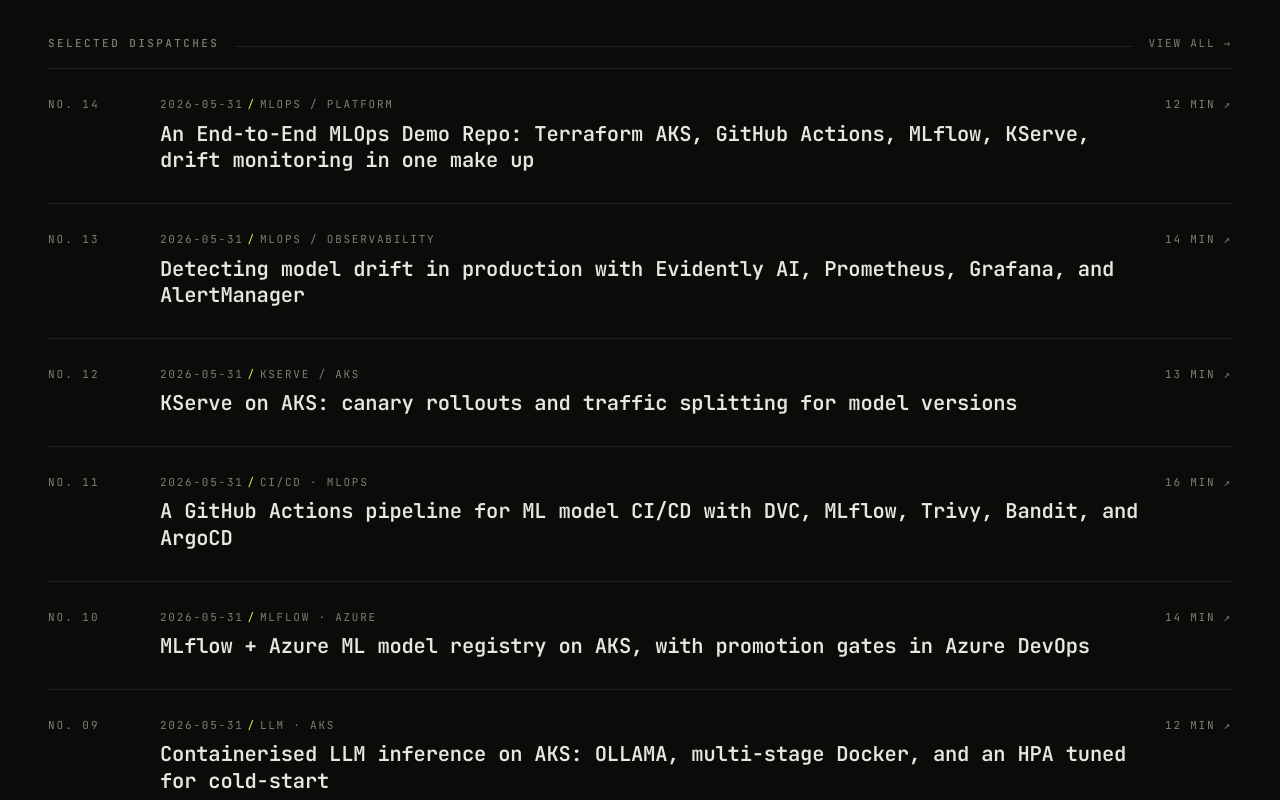
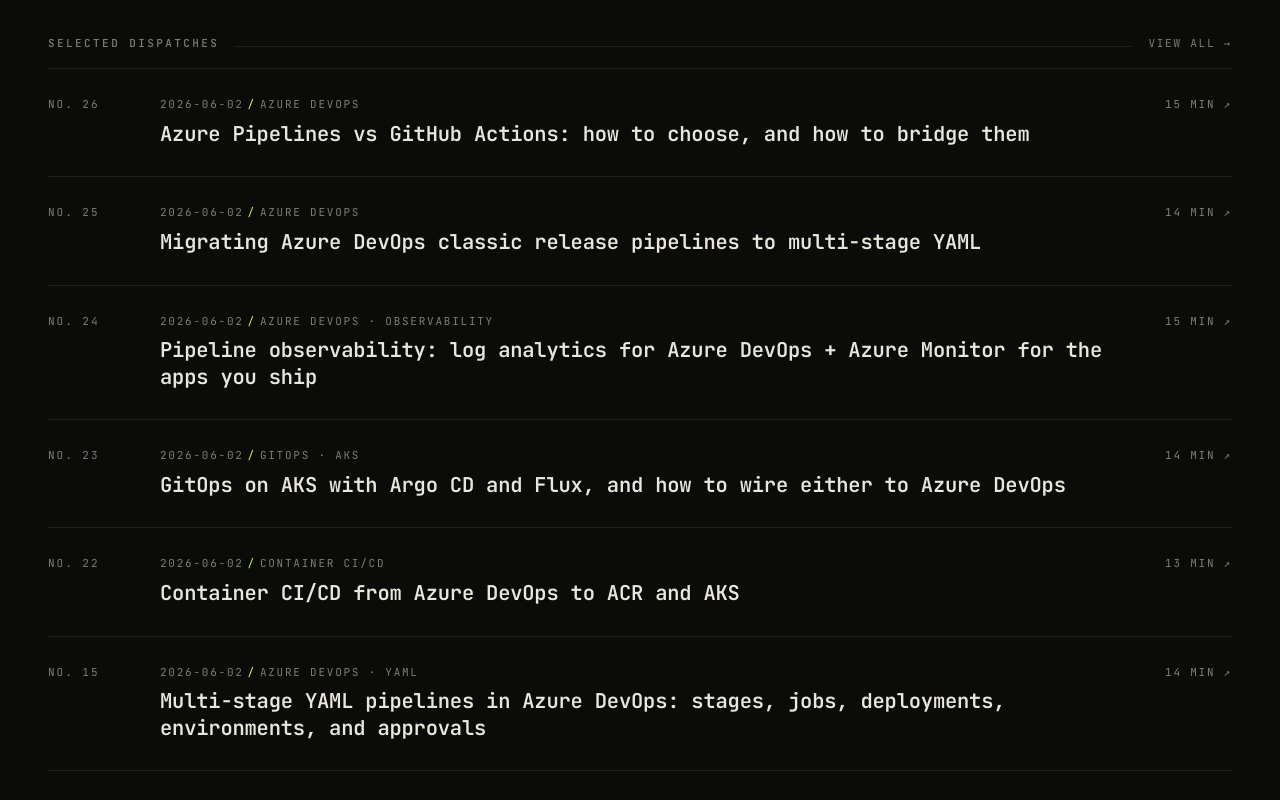
Before and after one commit to ougabriel/gab-portfolio, a React (Vite) app in the folder project/: page / in a window 1280 px wide. Shown: the part 1020-1820 px from the top of the page. Built offline with nearby package versions, Linux system fonts and the light colour scheme.

Commit message:
Add Azure DevOps series (12 articles, folios No. 15-26)

```diff
--- a/project/src/components/Articles.tsx
+++ b/project/src/components/Articles.tsx
@@ -11,6 +11,126 @@ type Article = {
 }
 
 const articles: Article[] = [
+  {
+    folio: 'No. 26',
+    date: '2026-06-02',
+    topic: 'Azure DevOps',
+    read: '15 MIN',
+    title: 'Azure Pipelines vs GitHub Actions: how to choose, and how to bridge them',
+    summary:
+      'When Azure Pipelines still wins (deep boards integration, agent-pool isolation, strong release/approval model). When GitHub Actions wins (repo-native, marketplace, cleaner DX). Side-by-side on triggers, secrets, OIDC, artifacts. A hybrid pattern for orgs that want both.',
+    href: 'https://ougabriel.medium.com/39e91328ba84',
+  },
+  {
+    folio: 'No. 25',
+    date: '2026-06-02',
+    topic: 'Azure DevOps',
+    read: '14 MIN',
+    title: 'Migrating Azure DevOps classic release pipelines to multi-stage YAML',
+    summary:
+      'Mapping classic concepts to YAML: stages, environments, approval gates, variable groups. Phased migration: stand up YAML side-by-side, parity-test, cut over. Gotchas around variable scoping, deployment groups, and retention. A real migrated example.',
+    href: 'https://ougabriel.medium.com/f990b62b6aae',
+  },
+  {
+    folio: 'No. 24',
+    date: '2026-06-02',
+    topic: 'Azure DevOps · Observability',
+    read: '15 MIN',
+    title: 'Pipeline observability: log analytics for Azure DevOps + Azure Monitor for the apps you ship',
+    summary:
+      'Two observability layers: pipeline-side (streaming logs, failed-run analytics) and app-side (Azure Monitor + Container Insights for AKS workloads). Application Insights for code traces. Alert rules that fire on failed deployments.',
+    href: 'https://ougabriel.medium.com/f489a54475a2',
+  },
+  {
+    folio: 'No. 23',
+    date: '2026-06-02',
+    topic: 'GitOps · AKS',
+    read: '14 MIN',
+    title: 'GitOps on AKS with Argo CD and Flux: when to pick which, and how to wire either to Azure DevOps',
+    summary:
+      'GitOps loop, repo split, Argo CD install on AKS or via the Azure Arc Flux extension. App-of-apps pattern. Tying Azure Pipelines to GitOps so pipelines update manifest repo and the controller deploys. Argo vs Flux comparison.',
+    href: 'https://ougabriel.medium.com/6501561dac18',
+  },
+  {
+    folio: 'No. 22',
+    date: '2026-06-02',
+    topic: 'Container CI/CD · AKS',
+    read: '13 MIN',
+    title: 'Container CI/CD from Azure DevOps to ACR and AKS',
+    summary:
+      'Docker@2 build, push to ACR via service connection, Trivy scan before push, deploy to AKS via KubernetesManifest@1 or Helm. Managed-identity pull from ACR. Rollback strategy with the deployment task.',
+    href: 'https://ougabriel.medium.com/58b3ed496f70',
+  },
+  {
+    folio: 'No. 21',
+    date: '2026-06-02',
+    topic: 'Azure DevOps · Security',
+    read: '13 MIN',
+    title: 'Secret management for Azure DevOps pipelines with Key Vault and variable groups',
+    summary:
+      'Three options ranked: pipeline secret variables (last resort), variable groups linked to Key Vault, Key Vault tasks reading at run time. Key Vault access policies, masking, audit, rotation strategy.',
+    href: 'https://ougabriel.medium.com/0756b952c3ad',
+  },
+  {
+    folio: 'No. 20',
+    date: '2026-06-02',
+    topic: 'Azure DevOps · Quality',
+    read: '16 MIN',
+    title: 'Quality gates in Azure DevOps pipelines: SonarQube, code coverage, security scans',
+    summary:
+      'Static analysis with SonarQube/SonarCloud, code coverage publishing with thresholds, container image scanning with Trivy, dependency scans. Failing the pipeline on regressions. Branch policies tied to required gates.',
+    href: 'https://ougabriel.medium.com/ed976d0cefdb',
+  },
+  {
+    folio: 'No. 19',
+    date: '2026-06-02',
+    topic: 'Azure DevOps · Agents',
+    read: '12 MIN',
+    title: 'Azure DevOps agent pools: Microsoft-hosted vs self-hosted, scaling, isolation, Linux vs Windows',
+    summary:
+      'Microsoft-hosted cost and image catalogue. When self-hosted is needed (private network, GPU, custom toolchain). Setup of a self-hosted Linux agent on an Azure VM, capabilities + demands, security, scaling, parallel-jobs licensing.',
+    href: 'https://ougabriel.medium.com/d36d4c902311',
+  },
+  {
+    folio: 'No. 18',
+    date: '2026-06-02',
+    topic: 'Terraform · Azure',
+    read: '14 MIN',
+    title: 'Terraform on Azure DevOps with OIDC auth and remote state in a storage account',
+    summary:
+      'azurerm backend (storage account + container, blob-lease state-locking). OIDC auth via the Azure DevOps service connection, no SP secret. Pipeline: init / validate / plan as artifact / apply behind approval. Workspaces and drift handling.',
+    href: 'https://ougabriel.medium.com/1beaee2d5f79',
+  },
+  {
+    folio: 'No. 17',
+    date: '2026-06-02',
+    topic: 'Bicep · Azure',
+    read: '13 MIN',
+    title: 'Bicep CI/CD on Azure DevOps with what-if and approvals',
+    summary:
+      'Bicep file layout, lint in CI, what-if as the safety gate, YAML pipeline shape: lint > what-if > deploy with manual approval. Tagging and naming conventions. State considerations vs Terraform (none, ARM is the state).',
+    href: 'https://ougabriel.medium.com/2fc1345a8ee8',
+  },
+  {
+    folio: 'No. 16',
+    date: '2026-06-02',
+    topic: 'Azure DevOps · Identity',
+    read: '14 MIN',
+    title: 'Secretless deployments from Azure DevOps with Workload Identity Federation',
+    summary:
+      'Problem with long-lived SP secrets. WIF concept (federated credentials, OIDC exchange, trust scope). Set up an Azure RM service connection with WIF. Pipeline YAML with AzureCLI@2. Common pitfalls (subscription scope, federated subject mismatch).',
+    href: 'https://ougabriel.medium.com/1dfbcf8cb9bf',
+  },
+  {
+    folio: 'No. 15',
+    date: '2026-06-02',
+    topic: 'Azure DevOps · YAML',
+    read: '14 MIN',
+    title: 'Multi-stage YAML pipelines in Azure DevOps: stages, jobs, deployments, environments, and approvals',
+    summary:
+      'Stage / job / step model. Deployment jobs and strategies (runOnce, rolling, canary). Environments + approvals. dependsOn and conditional stages. Variables across stages. A real two-stage build-then-deploy YAML.',
+    href: 'https://ougabriel.medium.com/57ccf68812c9',
+  },
   {
     folio: 'No. 14',
     date: '2026-05-31',
--- a/project/src/components/Home.tsx
+++ b/project/src/components/Home.tsx
@@ -25,52 +25,52 @@ type Dispatch = {
 
 const dispatches: Dispatch[] = [
   {
-    folio: 'No. 14',
-    date: '2026-05-31',
-    topic: 'MLOps / Platform',
-    read: '12 MIN',
-    title: 'An End-to-End MLOps Demo Repo: Terraform AKS, GitHub Actions, MLflow, KServe, drift monitoring in one make up',
-    href: 'https://ougabriel.medium.com/95b435ab24f3',
+    folio: 'No. 26',
+    date: '2026-06-02',
+    topic: 'Azure DevOps',
+    read: '15 MIN',
+    title: 'Azure Pipelines vs GitHub Actions: how to choose, and how to bridge them',
+    href: 'https://ougabriel.medium.com/39e91328ba84',
   },
   {
-    folio: 'No. 13',
-    date: '2026-05-31',
-    topic: 'MLOps / Observability',
+    folio: 'No. 25',
+    date: '2026-06-02',
+    topic: 'Azure DevOps',
     read: '14 MIN',
-    title: 'Detecting model drift in production with Evidently AI, Prometheus, Grafana, and AlertManager',
-    href: 'https://ougabriel.medium.com/448329ff6cb8',
+    title: 'Migrating Azure DevOps classic release pipelines to multi-stage YAML',
+    href: 'https://ougabriel.medium.com/f990b62b6aae',
   },
   {
-    folio: 'No. 12',
-    date: '2026-05-31',
-    topic: 'KServe / AKS',
-    read: '13 MIN',
-    title: 'KServe on AKS: canary rollouts and traffic splitting for model versions',
-    href: 'https://ougabriel.medium.com/90744ed5c214',
+    folio: 'No. 24',
+    date: '2026-06-02',
+    topic: 'Azure DevOps · Observability',
+    read: '15 MIN',
+    title: 'Pipeline observability: log analytics for Azure DevOps + Azure Monitor for the apps you ship',
+    href: 'https://ougabriel.medium.com/f489a54475a2',
   },
   {
-    folio: 'No. 11',
-    date: '2026-05-31',
-    topic: 'CI/CD · MLOps',
-    read: '16 MIN',
-    title: 'A GitHub Actions pipeline for ML model CI/CD with DVC, MLflow, Trivy, Bandit, and ArgoCD',
-    href: 'https://ougabriel.medium.com/624cceaf4396',
+    folio: 'No. 23',
+    date: '2026-06-02',
+    topic: 'GitOps · AKS',
+    read: '14 MIN',
+    title: 'GitOps on AKS with Argo CD and Flux, and how to wire either to Azure DevOps',
+    href: 'https://ougabriel.medium.com/6501561dac18',
   },
   {
-    folio: 'No. 10',
-    date: '2026-05-31',
-    topic: 'MLflow · Azure',
-    read: '14 MIN',
-    title: 'MLflow + Azure ML model registry on AKS, with promotion gates in Azure DevOps',
-    href: 'https://ougabriel.medium.com/5fe064afdee1',
+    folio: 'No. 22',
+    date: '2026-06-02',
+    topic: 'Container CI/CD',
+    read: '13 MIN',
+    title: 'Container CI/CD from Azure DevOps to ACR and AKS',
+    href: 'https://ougabriel.medium.com/58b3ed496f70',
   },
   {
-    folio: 'No. 09',
-    date: '2026-05-31',
-    topic: 'LLM · AKS',
-    read: '12 MIN',
-    title: 'Containerised LLM inference on AKS: OLLAMA, multi-stage Docker, and an HPA tuned for cold-start',
-    href: 'https://ougabriel.medium.com/09a9912ed209',
+    folio: 'No. 15',
+    date: '2026-06-02',
+    topic: 'Azure DevOps · YAML',
+    read: '14 MIN',
+    title: 'Multi-stage YAML pipelines in Azure DevOps: stages, jobs, deployments, environments, and approvals',
+    href: 'https://ougabriel.medium.com/57ccf68812c9',
   },
 ]
 
```
